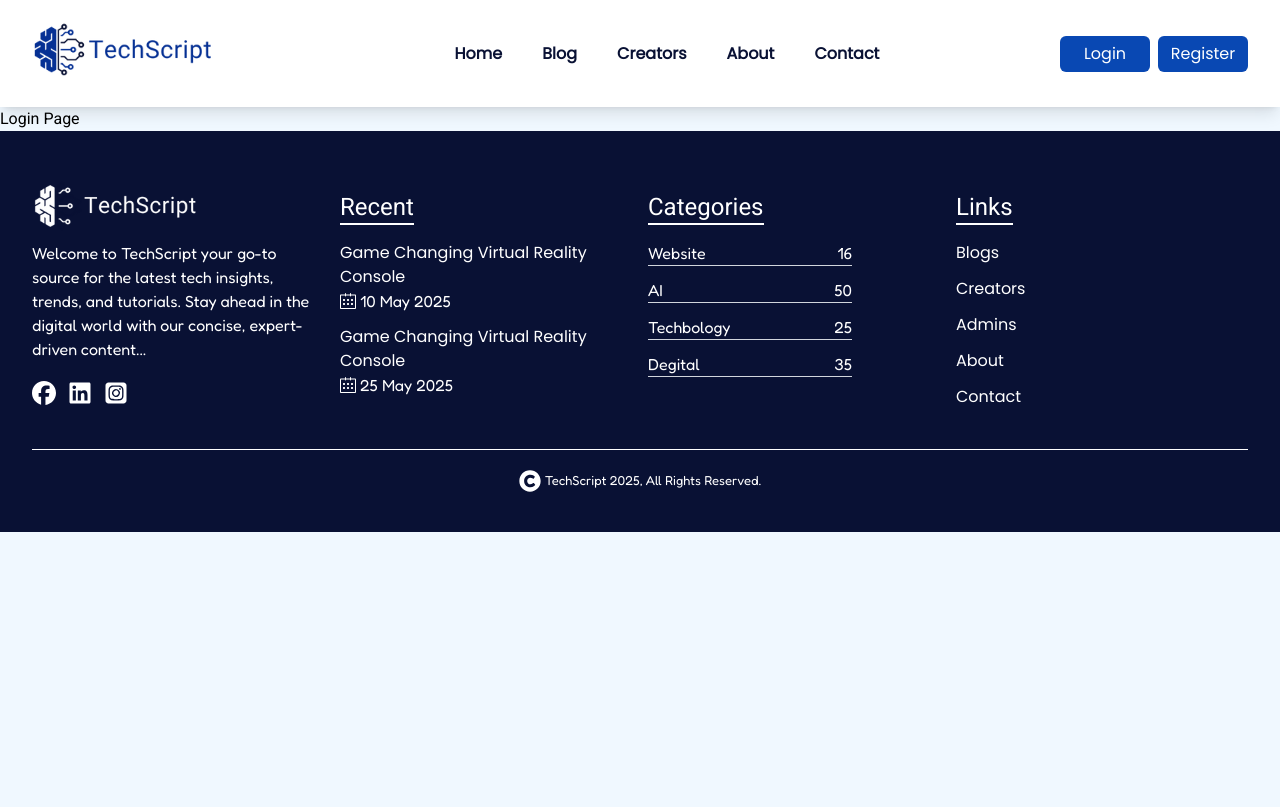
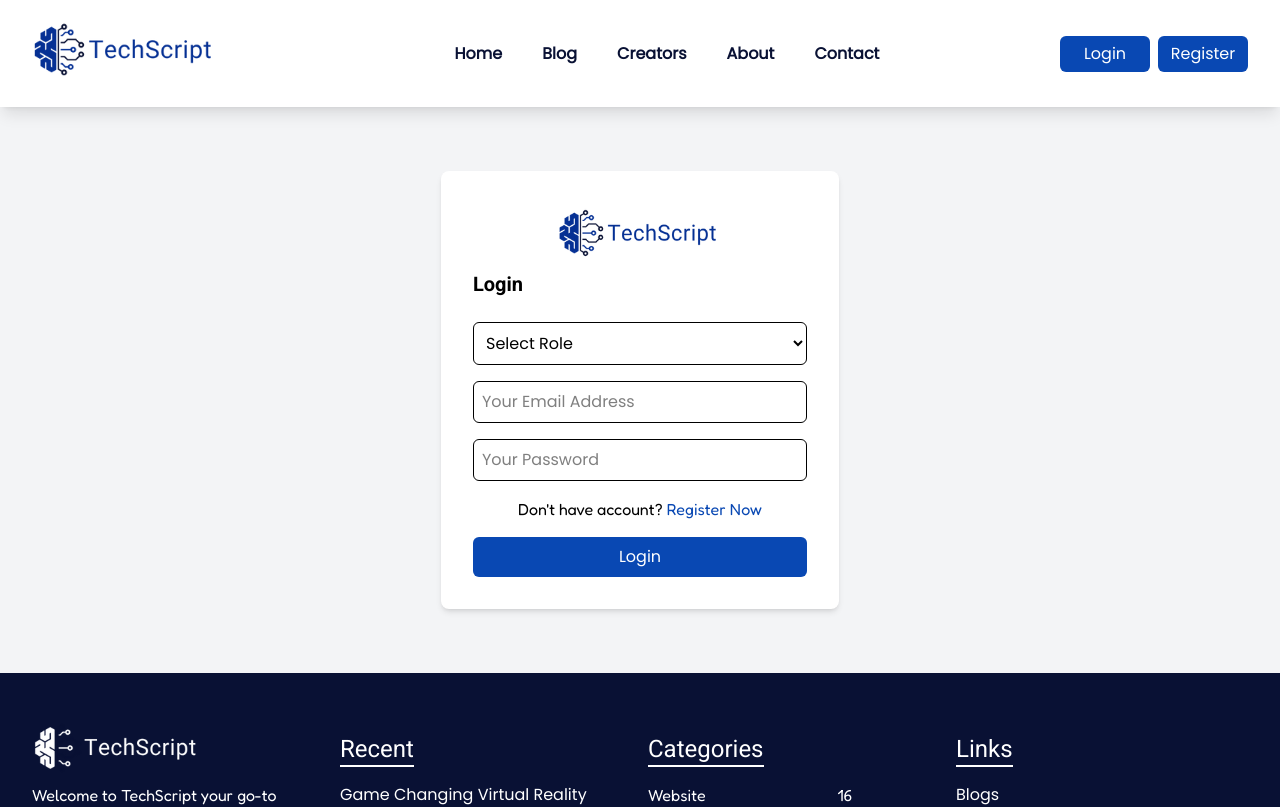
Before and after one commit to DevProdipraj/TechScript, a React (Vite) app in the folder client/: page /login in a window 1280 px wide. Shown: the top 807 px of the page. Built offline with nearby package versions, Linux system fonts and the light colour scheme; no server answers.

Commit message:
complete user login in fronted

```diff
--- a/client/package.json
+++ b/client/package.json
@@ -18,6 +18,7 @@
     "react-dom": "^19.1.0",
     "react-icons": "^5.5.0",
     "react-router-dom": "^7.6.1",
+    "react-toastify": "^11.0.5",
     "tailwind-merge": "^3.3.0",
     "tailwindcss": "^4.1.7"
   },
--- a/client/src/App.jsx
+++ b/client/src/App.jsx
@@ -10,14 +10,15 @@ import Dashbord from './pages/Dashbord'
 import Navbar from './component/Navbar'
 import Footer from './component/Footer'
 import Creators from './pages/Creators'
-import { useAuth } from './context/AuthContext'
+ import { ToastContainer,  } from 'react-toastify';
+// import { useAuth } from './context/AuthContext'
 
 const App = () => {
   const location = useLocation();
   const hideLayoutPaths = [ '/dashbord'];
   const shouldHideLayout = hideLayoutPaths.includes(location.pathname.toLowerCase());
-  const {blog} = useAuth();
-  console.log(blog);
+  // const {blog} = useAuth();
+  // console.log(blog);
   return (
     <div>
       {!shouldHideLayout && <Navbar />}
@@ -33,6 +34,7 @@ const App = () => {
 
     </Routes>
     {!shouldHideLayout && <Footer/> }
+    <ToastContainer />
     </div>
   )
 }
--- a/client/src/component/Navbar.jsx
+++ b/client/src/component/Navbar.jsx
@@ -1,12 +1,12 @@
 import React, { useState } from "react";
 import { Link } from "react-router-dom";
-import { useAuth } from "../context/AuthContext";
+// import { useAuth } from "../context/AuthContext";
 
 const Navbar = () => {
   const [isOpen, setIsOpen] = useState(false);
 
-  const { blog } = useAuth();
-  console.log(blog);
+  // const { blog } = useAuth();
+  // console.log(blog);
 
   return (
     <>
--- a/client/src/context/AuthContext.jsx
+++ b/client/src/context/AuthContext.jsx
@@ -16,7 +16,7 @@ export const AuthProvider = ({ children }) => {
             withCredentials: true
           }
         );
-        console.log(response.data);
+        // console.log(response.data);
         setBlog(response.data);
       } catch (error) {
         console.error("Error fetching blogs:", error.message);
--- a/client/src/pages/Login.jsx
+++ b/client/src/pages/Login.jsx
@@ -1,11 +1,101 @@
-import React from 'react'
+import axios from "axios";
+import { useState } from "react";
+import { Link } from "react-router-dom";
+import { toast } from "react-toastify";
 
 const Login = () => {
+  const [email, setEmail] = useState();
+  const [password, setPassWord] = useState();
+  const [role, setRole] = useState();
+
+  // user Login function
+  const handleLogin = async (e) => {
+    e.preventDefault();
+
+    try {
+      const { data } = await axios.post(
+        "http://localhost:3000/api/users/login",
+        { email, password, role},
+        {
+          withCredentials: true,
+          headers: {
+            "Content-Type": "multipart/form-data",
+          },
+        }
+      );
+      toast.success("User Logined successfully" || data.message);
+      // console.log(data);
+      setEmail("");
+      setPassWord("");
+      setRole("");
+    } catch (error) {
+      console.log(error);
+       toast.error(response.data || "All Filds Are required !!" );
+    }
+  };
+
   return (
     <div>
-      <h1>Login Page</h1>
+      <div className="  flex items-center justify-center bg-gray-100 py-8 lg:py-16">
+        <div className="w-full min-w-2/7 max-w-max bg-white shadow-md rounded-lg p-8">
+          <form>
+            <div className="font-semibold text-xl items-center text-center">
+              <Link>
+                <img className="w-3/6 m-auto" src="./logo.png" alt="" />
+              </Link>
+            </div>
+            <h1 className="text-xl font-semibold mb-6">Login</h1>
+
+            <select
+              value={role}
+              required
+              onChange={(e) => setRole(e.target.value)}
+              className="w-full p-2 mb-4 border rounded-md"
+            >
+              <option value="">Select Role</option>
+              <option value="user">user</option>
+              <option value="admin">admin</option>
+            </select>
+            <div className="mb-4">
+              <input
+                onChange={(e) => setEmail(e.target.value)}
+                type="email"
+                placeholder="Your Email Address"
+                value={email}
+                required
+                className="w-full p-2  border rounded-md"
+              />
+            </div>
+
+            <div className="mb-4">
+              <input
+                onChange={(e) => setPassWord(e.target.value)}
+                type="password"
+                required
+                placeholder="Your Password"
+                value={password}
+                className="w-full p-2  border rounded-md"
+              />
+            </div>
+
+            <p className="text-center mb-4">
+              Don't have account?{" "}
+              <Link to={"/register"} className="text-primary">
+                Register Now
+              </Link>
+            </p>
+            <button
+              type="submit"
+              onClick={handleLogin}
+              className="w-full cursor-pointer p-2 bg-primary hover:bg-primary-hover duration-300 rounded-md text-white"
+            >
+              Login
+            </button>
+          </form>
+        </div>
+      </div>
     </div>
-  )
-}
+  );
+};
 
-export default Login
+export default Login;
--- a/client/src/pages/Register.jsx
+++ b/client/src/pages/Register.jsx
@@ -1,9 +1,9 @@
 import axios from "axios";
 import { useState } from "react";
 import { Link } from "react-router-dom";
+import { toast } from 'react-toastify';
 
 const Register = () => {
-
   const [name, setName] = useState();
   const [email, setEmail] = useState();
   const [phone, setPhone] = useState();
@@ -13,8 +13,7 @@ const Register = () => {
   const [photo, setPhoto] = useState();
   const [photoPreview, setPhotoPreview] = useState();
 
-
-// set photo preview
+  // set photo preview
   const changePhotoHandeler = (e) => {
     const file = e.target.files[0];
     const reader = new FileReader();
@@ -25,17 +24,10 @@ const Register = () => {
     };
   };
 
-// user register function
+  // user register function
   const handleRegister = async (e) => {
-    e.prevenDefault();
-    const formData = new formData();
-    formData.append("name", name);
-    formData.append("email", email);
-    formData.append("phone", phone);
-    formData.append("password", password);
-    formData.append("role", role);
-    formData.append("education", education);
-    formData.append("photo", photo);
+    e.preventDefault();
+    const formData = new FormData();
     formData.append("name", name);
     formData.append("email", email);
     formData.append("phone", phone);
@@ -45,21 +37,35 @@ const Register = () => {
     formData.append("photo", photo);
 
     try {
-      const {data} = await axios.post("http://localhost:3000/api/users/register", formData, {
-        withCredentials : true,
-        headers : {
-          "Content-Type" : "multipart/form-data",
-        },
-      } )
-      console.log(data)
+      const { data } = await axios.post(
+        "http://localhost:3000/api/users/register",
+        formData,
+        {
+          withCredentials: true,
+          headers: {
+            "Content-Type": "multipart/form-data",
+          },
+        }
+      );
+      toast.success("User registered successfully" || data.message);
+      // console.log(data);
+      setName("");
+      setEmail("");
+      setPhone("");
+      setPassWord("");
+      setRole("");
+      setEducation("");
+      setPhoto("");
+      setPhotoPreview("");
     } catch (error) {
-      console.log(error.message || "Please Fill All Filed!!")
+      // console.log(error);
+      if (error.response && error.response.status === 409) {
+        toast.error("User already exists with this email or phone!");
+      } else {
+        toast.error( "All Filds Are required !!" || error.message );
+      }
     }
   };
-
-
-
-
 
   return (
     <div>
@@ -74,6 +80,7 @@ const Register = () => {
             <h1 className="text-xl font-semibold mb-6">Register</h1>
             <select
               value={role}
+              required
               onChange={(e) => setRole(e.target.value)}
               className="w-full p-2 mb-4 border rounded-md"
             >
@@ -87,6 +94,7 @@ const Register = () => {
                 type="text"
                 placeholder="Your Name"
                 value={name}
+                required
                 className="w-full p-2  border rounded-md"
               />
             </div>
@@ -96,6 +104,7 @@ const Register = () => {
                 type="email"
                 placeholder="Your Email Address"
                 value={email}
+                required
                 className="w-full p-2  border rounded-md"
               />
             </div>
@@ -103,6 +112,7 @@ const Register = () => {
               <input
                 onChange={(e) => setPhone(e.target.value)}
                 type="number"
+                required
                 placeholder="Your Phone Number"
                 value={phone}
                 className="w-full p-2  border rounded-md"
@@ -112,6 +122,7 @@ const Register = () => {
               <input
                 onChange={(e) => setPassWord(e.target.value)}
                 type="password"
+                required
                 placeholder="Your Password"
                 value={password}
                 className="w-full p-2  border rounded-md"
@@ -119,6 +130,7 @@ const Register = () => {
             </div>
             <select
               value={education}
+              required
               onChange={(e) => setEducation(e.target.value)}
               className="w-full p-2 mb-4 border rounded-md"
             >
```
Also changed, not shown: 2 other files (tests, documents, lock files or other folders).
